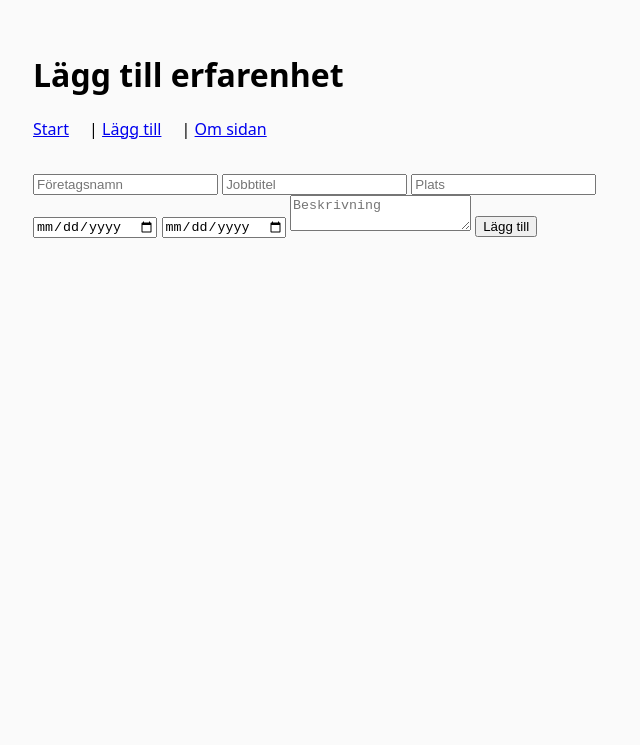
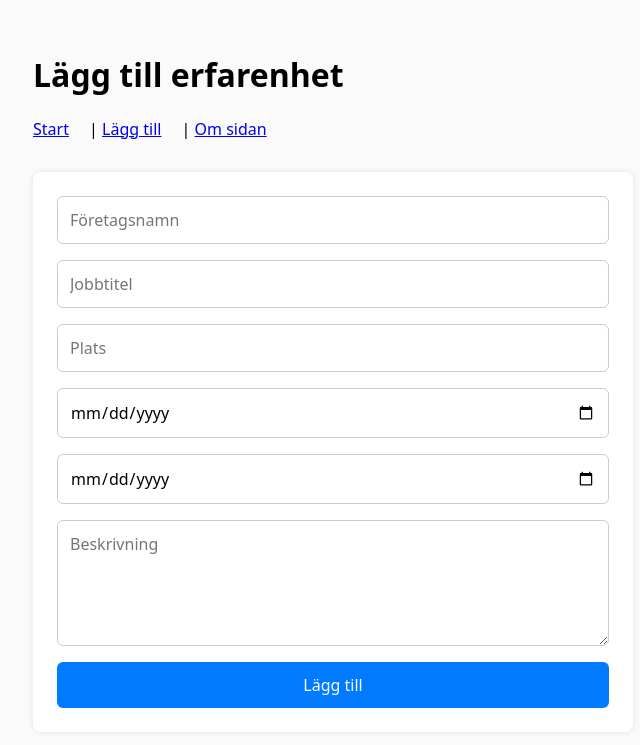
Before and after one commit to arlaspresident/cv-frontend, a website built with Parcel: page add.html in a window 1280 px wide. Shown: the whole page, without its empty margins (307-947 px from the left). Built offline with nearby package versions, Linux system fonts and the light colour scheme; no server answers.

Commit message:
lagt till lite styling på add.html

```diff
--- a/style.css
+++ b/style.css
@@ -21,3 +21,47 @@ body {
     border-radius: 8px;
     box-shadow: 0 1px 3px rgba(0,0,0,0.1);
   }
+
+  form {
+    display: flex;
+    flex-direction: column;
+    gap: 1rem;
+    padding: 1.5rem;
+    background-color: #fff;
+    border-radius: 8px;
+    box-shadow: 0 0 6px rgba(0, 0, 0, 0.1);
+    margin-top: 2rem;
+  }
+
+  input,
+  textarea,
+  button {
+    font-size: 1rem;
+    padding: 0.75rem;
+    border: 1px solid #ccc;
+    border-radius: 6px;
+    font-family: inherit;
+  }
+
+  textarea {
+    resize: vertical;
+    min-height: 100px;
+  }
+
+  button {
+    background-color: #007bff;
+    color: white;
+    border: none;
+    cursor: pointer;
+    transition: background-color 0.3s ease;
+  }
+
+  button:hover {
+    background-color: #0056b3;
+  }
+
+  #status-msg {
+    margin-top: 1rem;
+    color: green;
+    font-weight: bold;
+  }
```
